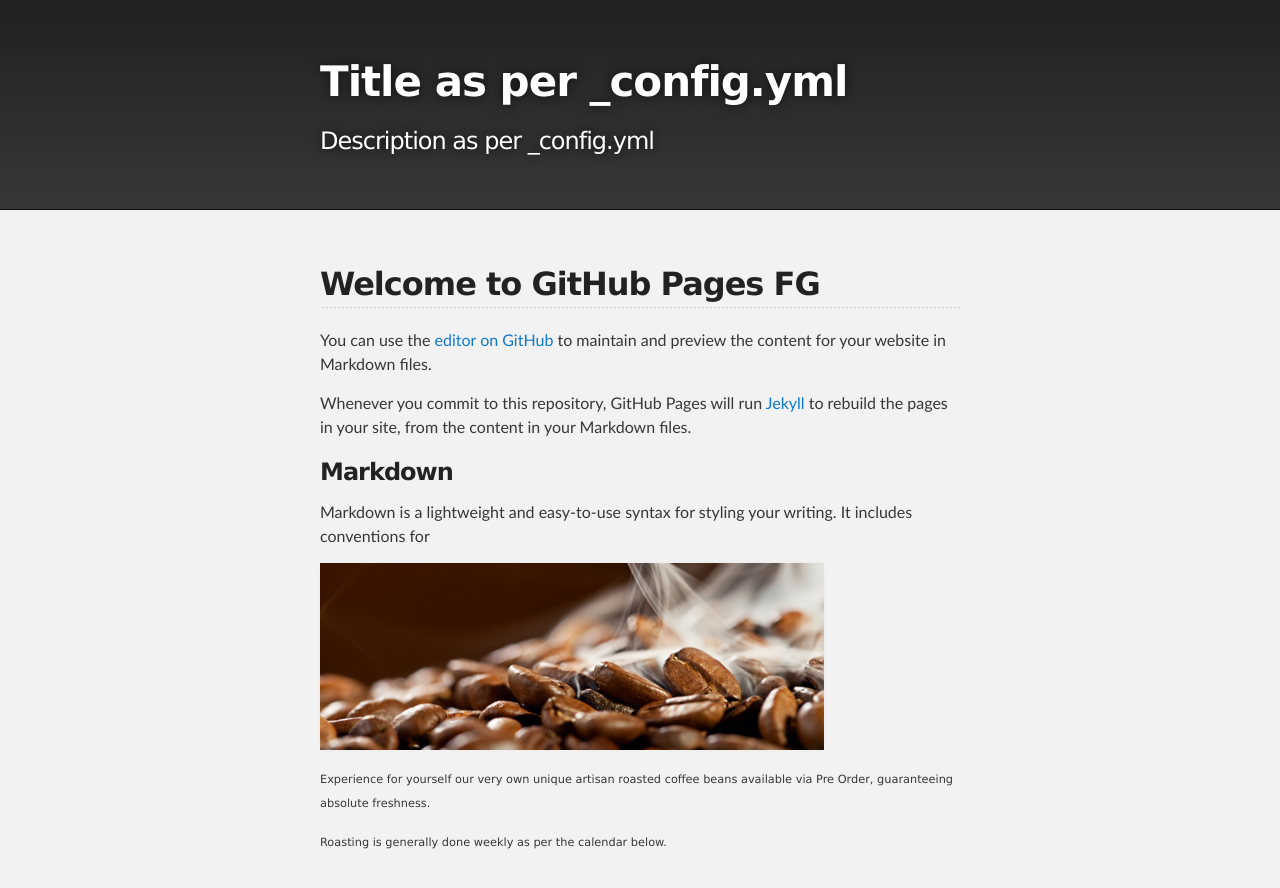
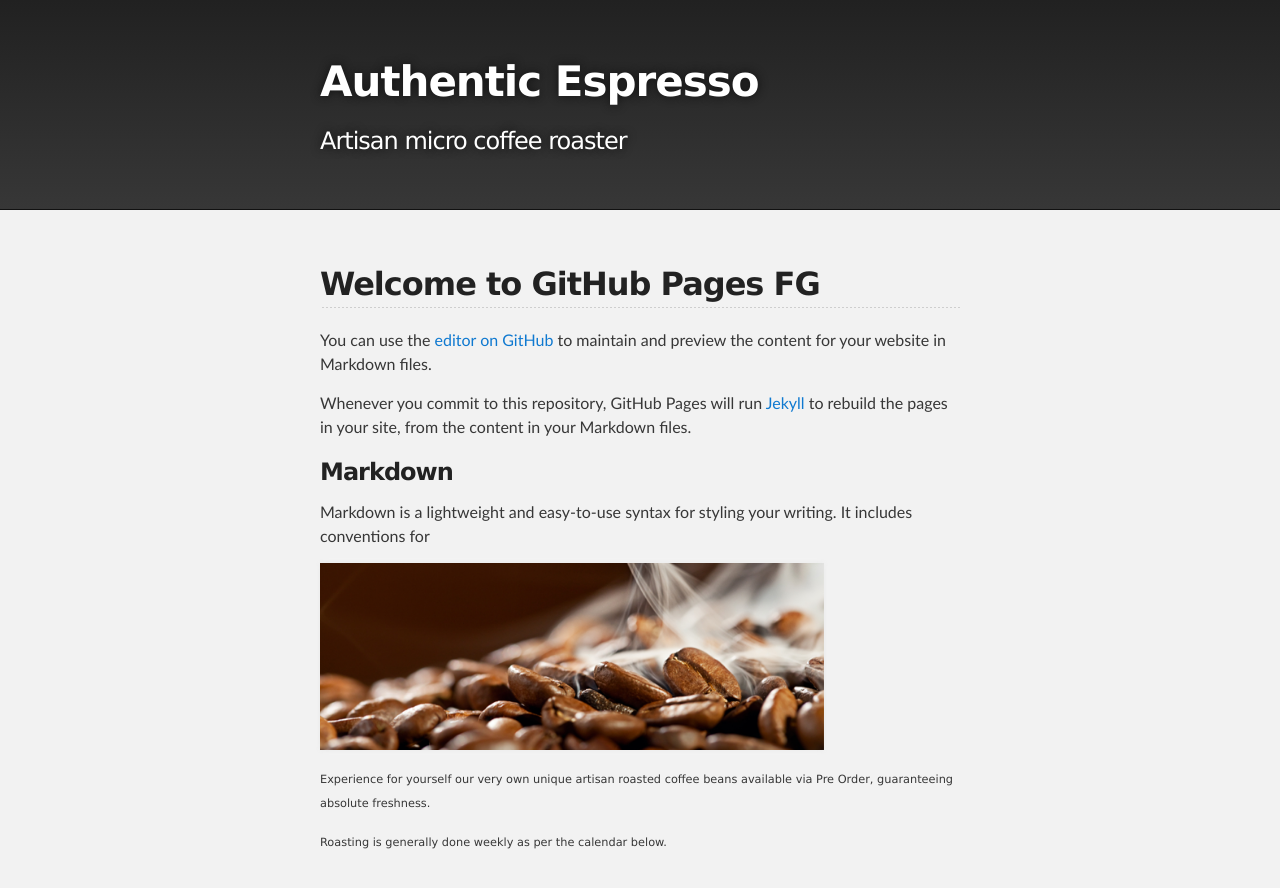
Before and after one commit to authentic-espresso/test, a Jekyll site: the page built from index.md, in a window 1280 px wide and 900 px high. Shown: the top 888 px of the window. Built offline with Jekyll 4.4.1, drawn with Linux system fonts in a browser that asks for light colours; our own code applies the rules of GitHub Pages for plain Markdown files.

Commit message:
Update _config.yml

```diff
--- a/_config.yml
+++ b/_config.yml
@@ -1,5 +1,5 @@
-title: Title as per _config.yml
-description: Description as per _config.yml
+title: Authentic Espresso
+description: Artisan micro coffee roaster
 theme: jekyll-theme-slate
 github:
   is_project_page: false
```
